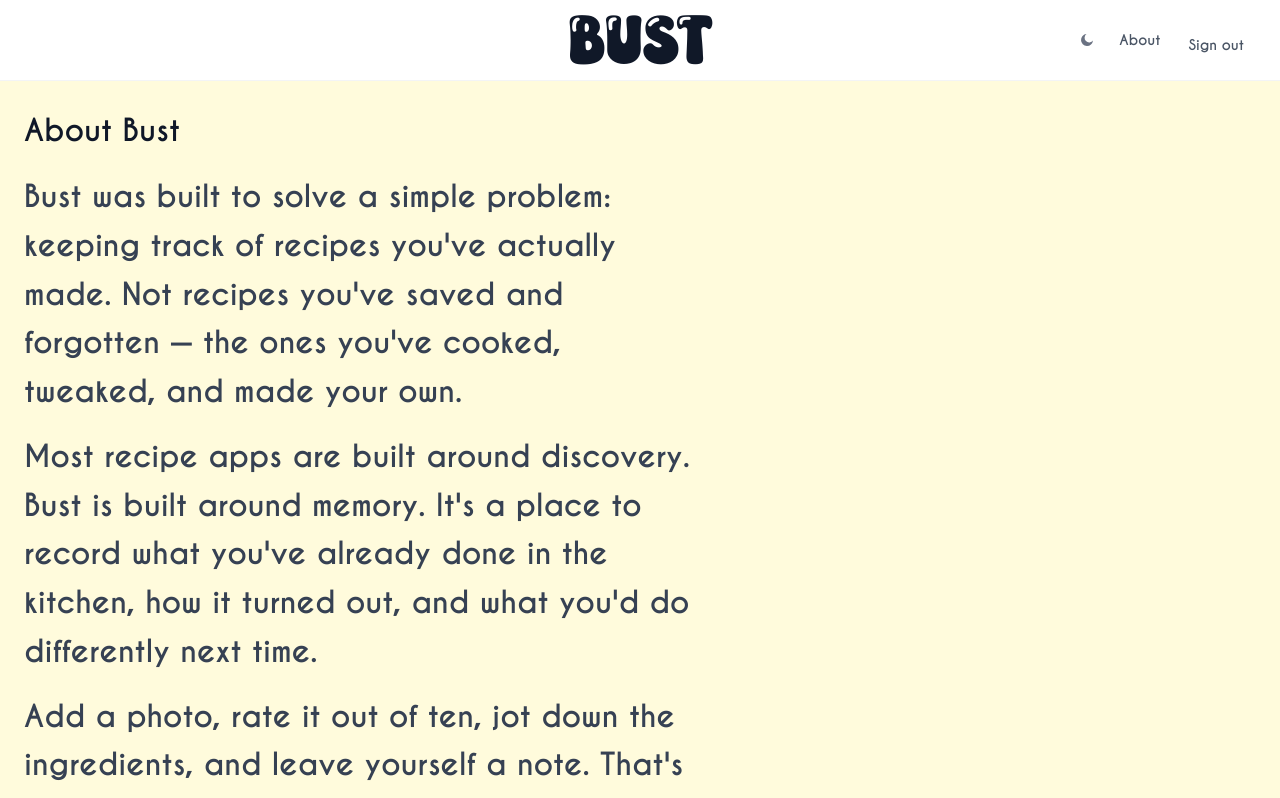
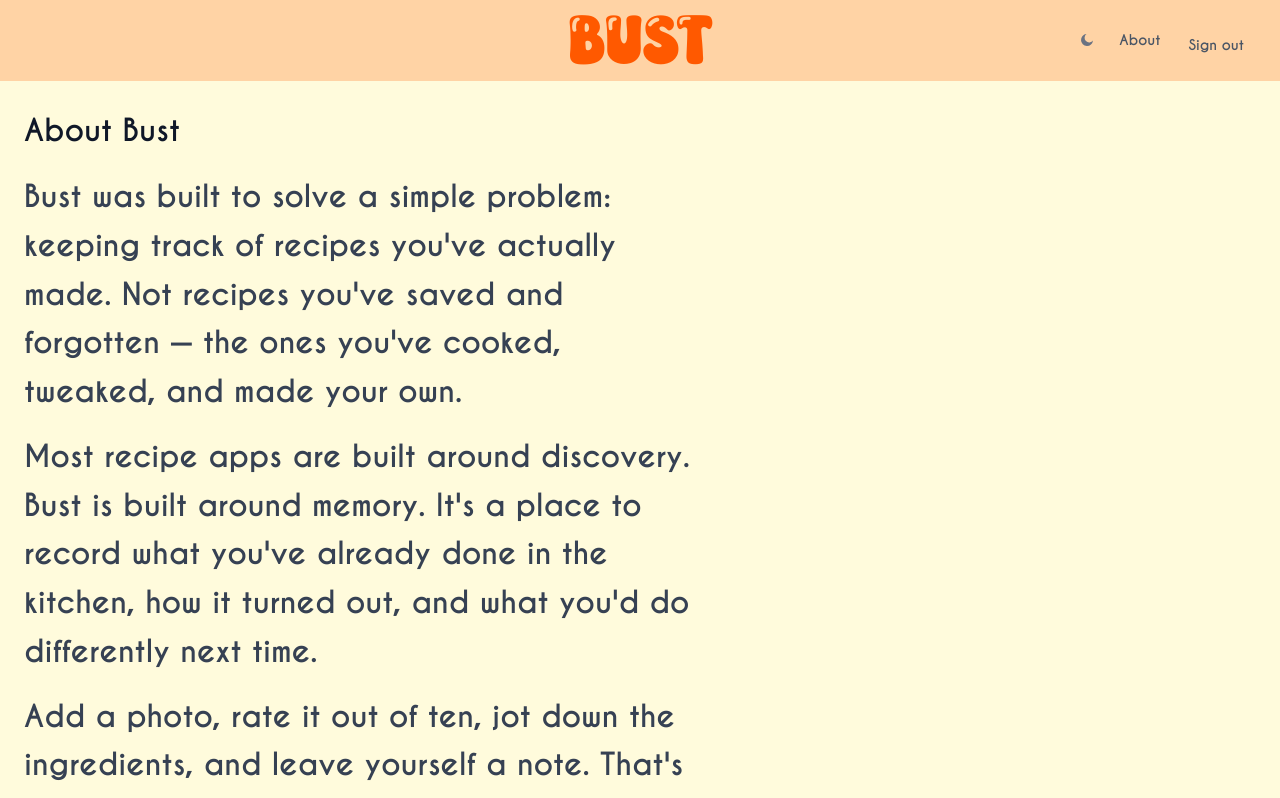
Before and after one commit to jamesbrcr/Bust, a Next.js app: page /about in a window 1280 px wide. Shown: the top 798 px of the page. Built offline with nearby package versions, Linux system fonts and the light colour scheme.

Commit message:
some navbar changes

```diff
--- a/src/app/(app)/layout.tsx
+++ b/src/app/(app)/layout.tsx
@@ -6,9 +6,9 @@ import ThemeToggle from '@/components/ui/ThemeToggle'
 export default function AppLayout({ children }: { children: React.ReactNode }) {
   return (
     <div className="min-h-screen flex flex-col">
-      <header className="bg-white dark:bg-dark-base border-b border-gray-100 dark:border-dark-surface sticky top-0 z-10">
+      <header className="bg-[#FFD3A5] dark:bg-[#FFD3A5] border-b border-[#FFD3A5] sticky top-0 z-10">
         <div className="max-w-7xl mx-auto px-4 sm:px-6 h-20 flex items-center relative">
-          <Link href="/dashboard" className="absolute left-1/2 -translate-x-1/2 text-gray-900 dark:text-gray-100 hover:text-brand-500 dark:hover:text-brand-400 transition-colors leading-none" style={{ fontFamily: 'var(--font-brand)', fontSize: '70px' }}>
+          <Link href="/dashboard" className="absolute left-1/2 -translate-x-1/2 text-brand-500 hover:text-gray-900 dark:hover:text-gray-100 transition-colors leading-none" style={{ fontFamily: 'var(--font-brand)', fontSize: '70px' }}>
             Bust
           </Link>
           <div className="flex items-center gap-2 ml-auto">
```
